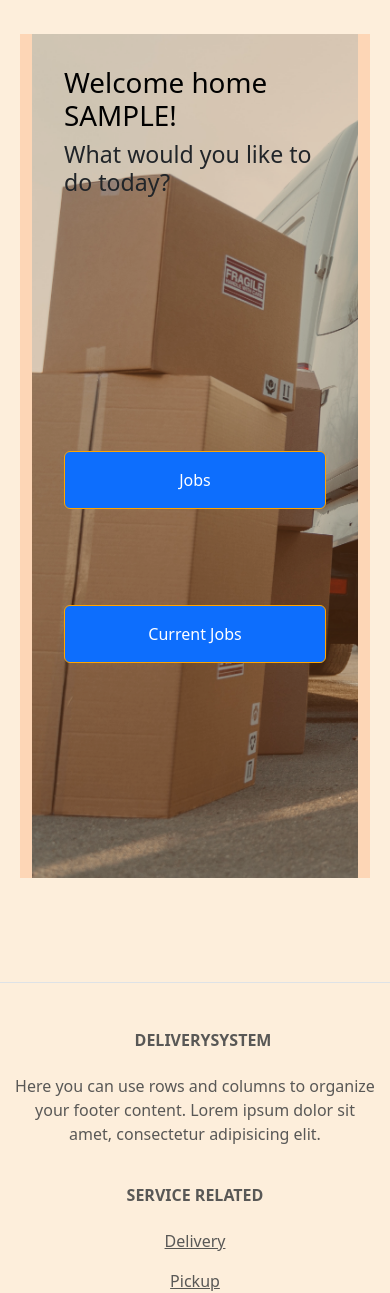
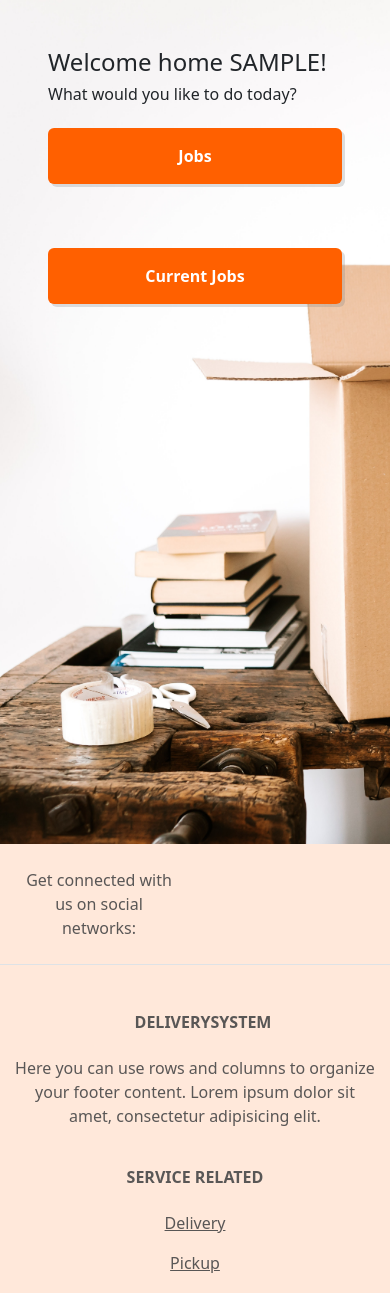
Before and after one commit to pacheco-luis/delivery_system, a Django app: page /user_home/ in a window 390 px wide. Shown: the part 56-1349 px from the top of the page. Run offline with Django 4.2, Linux system fonts and the light colour scheme; the visitor is signed in with stand-in values (Sample User, id 1); some libraries are stand-ins or nearby versions; some web fonts are replaced.

Commit message:
added updated page: user_home

```diff
--- a/package_request/templates/home.html
+++ b/package_request/templates/home.html
@@ -4,28 +4,28 @@
 {% block title %}Home{% endblock title %}
 {% block content %}
 
-<section id="user home" class="vh-100 user-home-content-container" style="background-color: #f4f5f7;">
-    <div class="blur row">
-        <div class="col-sm">
+<section id="user_home" class="vh-100 user-home-content-container" style="background-color: #f4f5f7;">
+    <div class="row">
+        <div id="user_heading" class="col-sm">
             <h1>Welcome home <span style="text-transform: uppercase;"> {{ user.username }}</span>!</h1>
             <h3>What would you like to do today? </h3>
         </div>
         {% if request.user.is_customer %}
-        <div class="col-sm">
+        <div class="btns_container col-sm">
             <a class="btn btn-primary btn-block fa-lg gradient-custom-2 mb-3"
-                style="width: 100%; margin-top: 5em; padding: 1em; border-color: orange;"
+                style="width: 100%; padding: 1em;"
                 href="{% url 'package_request_app:request_form_1_of_3' %}">Create a Request</a>
             <a class="btn btn-primary btn-block fa-lg gradient-custom-2 mb-3"
-                style="width: 100%; margin-top: 5em; padding: 1em; border-color: orange;"
+                style="width: 100%; margin-top: 3em; padding: 1em;"
                 href="{% url 'package_request_app:package_list' %}">View progress</a>
         </div>
         {% else %}
-        <div class="col-sm">
+        <div class="btns_container col-sm">
             <a class="btn btn-primary btn-block fa-lg gradient-custom-2 mb-3"
-                style="width: 100%; margin-top: 5em; padding: 1em; border-color: orange;"
+                style="width: 100%; padding: 1em;"
                 href="{% url 'package_request_app:job_list' %}">Jobs</a>
             <a class="btn btn-primary btn-block fa-lg gradient-custom-2 mb-3"
-                style="width: 100%; margin-top: 5em; padding: 1em; border-color: orange;"
+                style="width: 100%; margin-top: 3em; padding: 1em;"
                 href="{% url 'package_request_app:job_current' %}">Current Jobs</a>
         </div>
         {% endif %}
--- a/static/css/style.css
+++ b/static/css/style.css
@@ -494,7 +494,7 @@ hr {
   padding: 0; }
 
 #main_nav {
-  z-index: 99999;
+  z-index: 998;
   width: 100%;
   position: fixed;
   top: 0;
@@ -596,19 +596,41 @@ sidebar
 
   #main_nav nav #sign_out_link {
     display: none; } }
-.user-home-content-container {
+#user_home {
   background-image: url("../../images/home/background.jpg");
   background-size: cover;
-  backdrop-filter: blur(100px); }
+  backdrop-filter: blur(100px);
+  margin: 0;
+  padding-left: 15em;
+  padding-right: 5em;
+  height: auto; }
 
-.blur {
-  background-color: rgba(255, 94, 0, 0.17);
-  height: 100%;
-  padding: 2em; }
+#user_home .row {
+  padding-top: 3em; }
 
-.blur h1 {
-  color: #000; }
+#user_home div .btns_container .btn {
+  color: #fff;
+  font-weight: 600;
+  background-color: #ff6000;
+  border: none;
+  box-shadow: 3px 3px rgba(128, 128, 128, 0.26); }
 
+@media screen and (max-width: 600px) {
+  #user_home {
+    margin: 0;
+    padding: 3em; }
+
+  #user_home .row {
+    padding-top: 0em; }
+
+  #user_home .row #user_heading h1 {
+    font-size: 1.5em; }
+
+  #user_home .row #user_heading h3 {
+    font-size: 1em; }
+
+  #user_home .row #user_heading {
+    margin-bottom: 1em; } }
 * {
   margin: 0;
   padding: 0; }
--- a/static/sass/home/_home.scss
+++ b/static/sass/home/_home.scss
@@ -1,18 +1,43 @@
-.user-home-content-container{
+#user_home{
     background-image: url( "../../images/home/background.jpg" );
     background-size: cover;
     backdrop-filter: blur(100px);
+    margin: 0;
+    padding-left: 15em;
+    padding-right: 5em;
+    height: auto;
 }
 
-.blur{
-    background-color: rgba(255, 94, 0, 0.17);
-    height: 100%;
-    padding: 2em;
-
-    // background: hsla(0, 100%, 50%, 0.616);
+#user_home .row{
+    padding-top: 3em;
 }
 
-.blur h1{
-    color: #000;
 
+#user_home div .btns_container .btn{
+    color: #fff;
+    font-weight: 600;
+    background-color: #ff6000;
+    border: none;
+    box-shadow: 3px 3px rgba(128, 128, 128, 0.26);
 }
+
+@media screen and (max-width: 600px) {
+    #user_home{
+        margin: 0;
+        padding: 3em;
+    }
+    #user_home .row{
+        padding-top: 0em;
+    }
+    #user_home .row #user_heading h1{
+        font-size: 1.5em;
+    }
+
+    #user_home .row #user_heading h3{
+        font-size: 1em;
+    }
+
+    #user_home .row #user_heading{
+        margin-bottom: 1em;
+    }
+}
--- a/static/sass/nav/_nav.scss
+++ b/static/sass/nav/_nav.scss
@@ -4,7 +4,7 @@
 }
 
 #main_nav{
-    z-index: 99999;
+    z-index: 998;
     width: 100%;
     position: fixed;
     top: 0;
--- a/templates/base.html
+++ b/templates/base.html
@@ -40,8 +40,8 @@
       {% endif %}
     {% endcomment %}
 
-    <main style="margin-top: 58px">
-      <div class="" style="padding: 2em; background-color: rgb(99.2%, 93.3%, 85.9%);">
+    <main style="margin-top: 56px">
+      <div class="" style="background-color: rgb(99.2%, 93.3%, 85.9%);">
         {% block content %}{% endblock content %}
       </div>
       {% include 'footer.html' %}
--- a/templates/footer.html
+++ b/templates/footer.html
@@ -1,9 +1,9 @@
 <!-- Footer -->
-<footer class="text-center text-lg-start text-muted">
+<footer class="text-center text-lg-start text-muted" style="position: relative; background-color:rgba(255, 229, 217, 0.678); z-index: 998;">
     <!-- Section: Social media -->
     <section class="d-flex justify-content-center justify-content-lg-between p-4 border-bottom">
       <!-- Left -->
-      <div class="me-5 d-none d-lg-block">
+      <div class="me-5 d-lg-block">
         <span>Get connected with us on social networks:</span>
       </div>
       <!-- Left -->
```
Also changed, not shown: static/images/home/background.jpg, static/images/home/background2.jpg (added), 1 other file.
